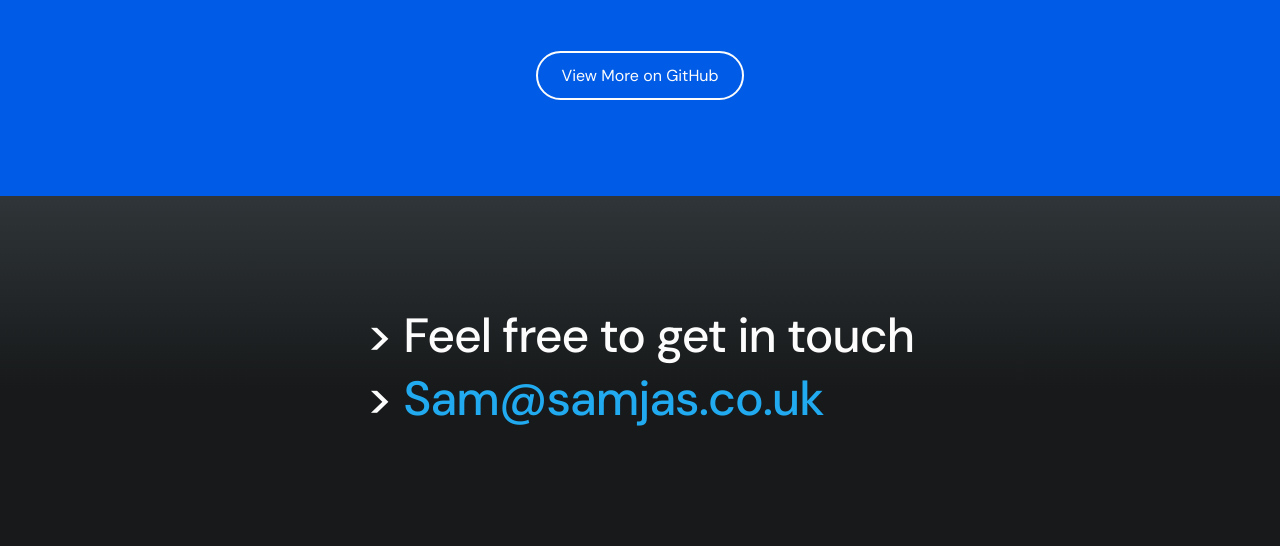
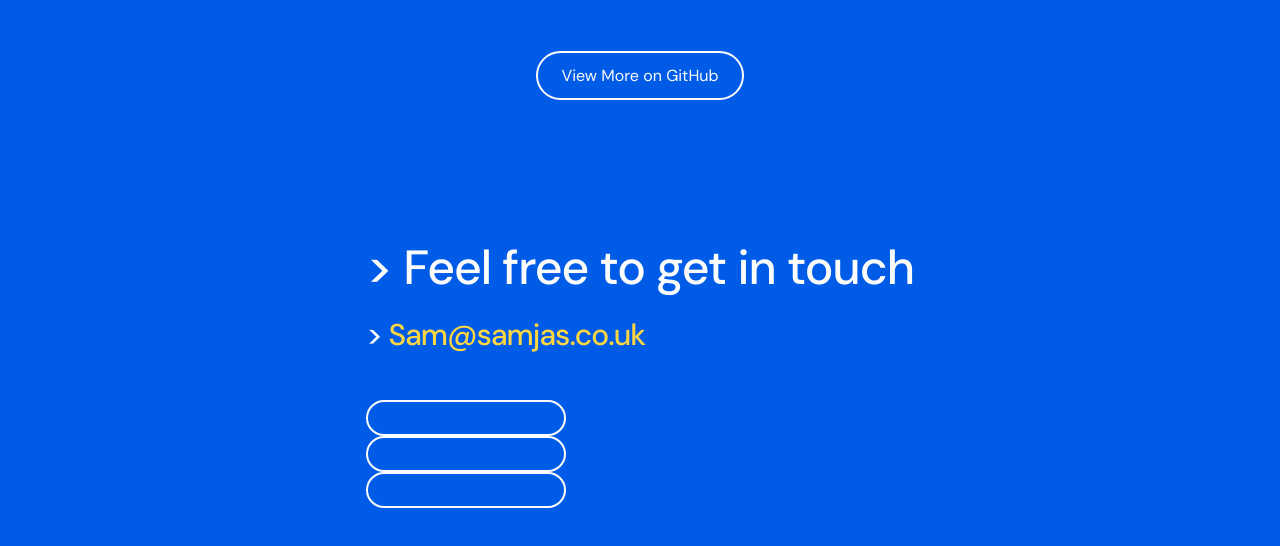
Before and after one commit to Avinch/avinch.github.io, a plain HTML site: page index.html in a window 1280 px wide. Shown: the part 1671-2217 px from the top of the page. Drawn offline with nearby package versions, Linux system fonts and the light colour scheme; files that its build step writes are made by us from their sources.

Commit message:
feat: add footer content and styling

```diff
--- a/assets/css/style.css
+++ b/assets/css/style.css
@@ -408,36 +408,59 @@ main .contentTitle {
 /* Footer */
 footer {
 	height: 44vh;
-	background: rgb(23, 25, 26);
-	background: -moz-linear-gradient(0deg, rgba(23, 25, 26, 1) 45%, rgba(47, 53, 56, 1) 100%);
-	background: -webkit-linear-gradient(0deg, rgba(23, 25, 26, 1) 45%, rgba(47, 53, 56, 1) 100%);
-	background: linear-gradient(0deg, rgba(23, 25, 26, 1) 45%, rgba(47, 53, 56, 1) 100%);
-	filter: progid:DXImageTransform.Microsoft.gradient(startColorstr="#17191a", endColorstr="#2f3538", GradientType=1);
+	background-color: var(--blue-og);
 }
 
 footer h1 {
 	color: var(--white-og);
 }
 
-footer h1 a {
-	color: #21AAEF;
+footer h2 {
+	display: inline-block;
+	margin: 0 auto;
+	margin-top: calc(var(--pt8) * 2);
+}
+
+footer h2 a {
+	color: #fdd641;
 	text-decoration: none;
 }
 
-footer h1 a::after {
+footer h2 a::after {
 	display: block;
 	content: '';
 	width: 0%;
 	height: 2px;
 	margin-top: var(--pt8);
-	background: rgb(0, 92, 231);
-	background: -moz-linear-gradient(90deg, rgba(0, 92, 231, 1) 35%, rgba(33, 170, 239, 1) 100%);
-	background: -webkit-linear-gradient(90deg, rgba(0, 92, 231, 1) 35%, rgba(33, 170, 239, 1) 100%);
-	background: linear-gradient(90deg, rgba(0, 92, 231, 1) 35%, rgba(33, 170, 239, 1) 100%);
-	filter: progid:DXImageTransform.Microsoft.gradient(startColorstr="#005ce7", endColorstr="#21aaef", GradientType=1);
+	background-color: var(--white-og);
 	transition: var(--easeOutExpo);
 }
 
-footer h1 a:hover::after {
+footer h2 a:hover::after {
 	width: 100%;
 }
+
+footer nav ul {
+	max-width: 200px;
+	margin-top: var(--pt-type-36);
+}
+
+footer nav ul li {
+	display: block;
+	padding: 1rem;
+	border-radius: 50px;
+	border: 2px solid var(--white-og);
+}
+
+footer nav ul li::after {
+	display: block;
+	content: '';
+	height: 100%;
+	width: 100%;
+	background-color: var(--white-og);
+	transition: var(--easeOutExpo);
+}
+
+footer nav ul li i {
+	font-size: var(--pt-type-24);
+}
--- a/index.html
+++ b/index.html
@@ -220,9 +220,9 @@
 				<h1>
 					<span>> Feel free to get in touch</span>
 				</h1>
-				<h1>
+				<h2>
 					<span>> <a href="mailto: sam@samjas.co.uk">Sam@samjas.co.uk</a></span>
-				</h1>
+				</h2>
 				<h3></h3>
 				<nav>
 					<ul>
```
